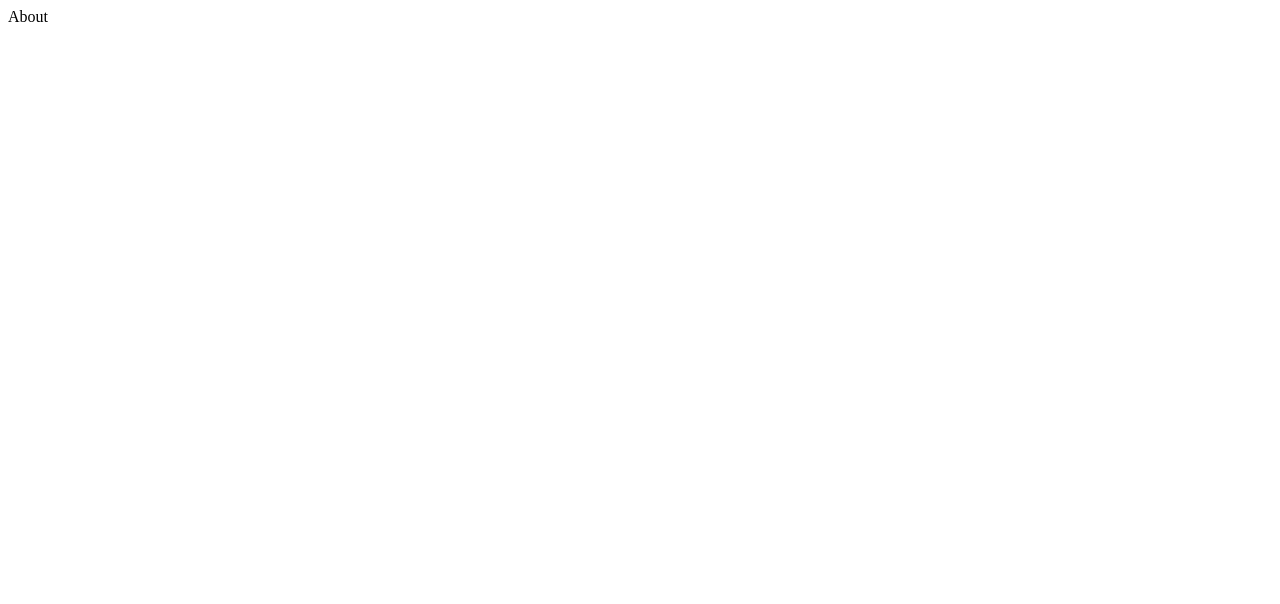
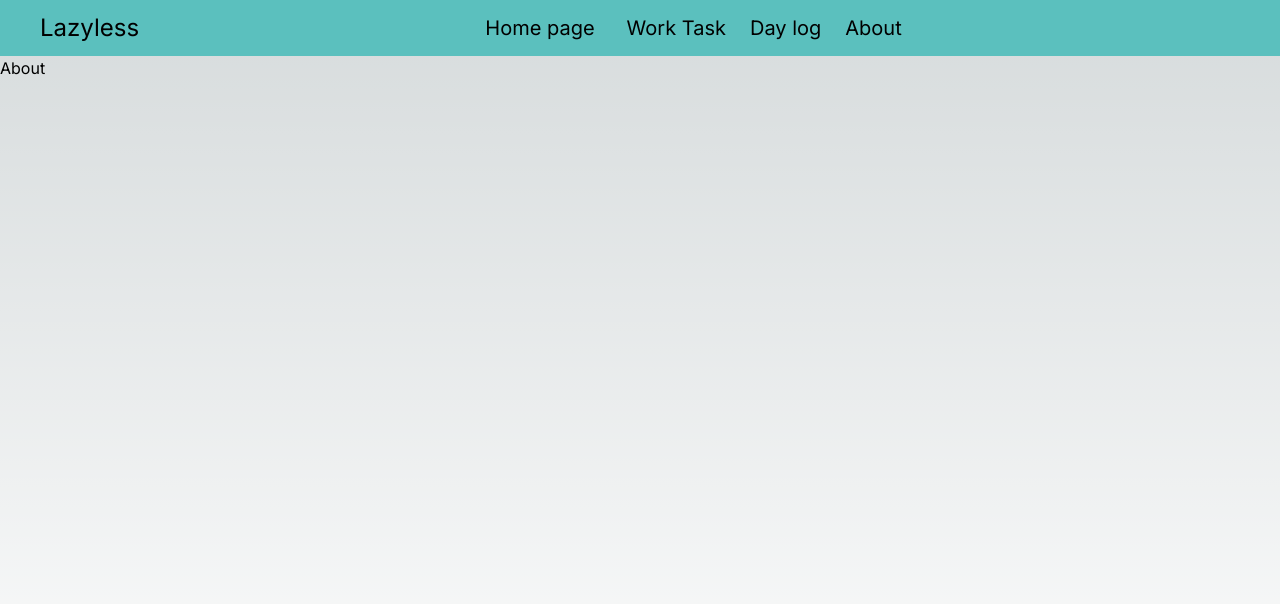
Before and after one commit to LinhNguyenLe2109/PersonalManagementApp, a Next.js app: page /about in a window 1280 px wide. Shown: the top 604 px of the page. Built offline with nearby package versions, Linux system fonts and the light colour scheme.

Commit message:
fixed the route error

```diff
--- /dev/null
+++ b/app/about/page.js
@@ -0,0 +1,9 @@
+import React from 'react'
+
+function About() {
+  return (
+    <div>About</div>
+  )
+}
+
+export default About
--- a/pages/about.js
+++ /dev/null
@@ -1,3 +0,0 @@
-export default function About() {
-  return <div>About</div>;
-}
```
